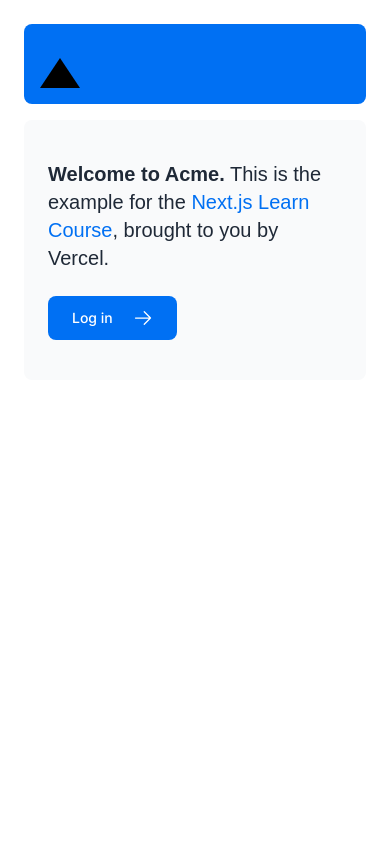
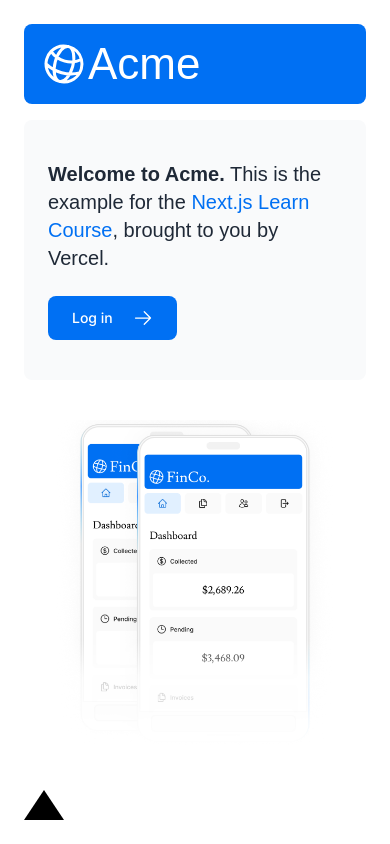
Before and after one commit to Pranay-Kumar-k/nextjs-dashboard, a Next.js app: page / in a window 390 px wide. Built offline with nearby package versions, Linux system fonts and the light colour scheme; a web font is replaced by a local one.

Commit message:
adding responsive images for desktop and mobile view

```diff
--- a/app/page.tsx
+++ b/app/page.tsx
@@ -3,13 +3,13 @@
 import Link from 'next/link';
 import styles from '@/app/ui/home.module.css';
 import { lusitana } from '@/app/ui/fonts';
+import Image from 'next/image';
 
 export default function Page() {
   return (
     <main className="flex min-h-screen flex-col p-6">
       <div className="flex h-20 shrink-0 items-end rounded-lg bg-blue-500 p-4 md:h-52">
-        <div className={styles.shape} />
-        {/* <AcmeLogo /> */}
+        <AcmeLogo />
       </div>
       <div className="mt-4 flex grow flex-col gap-4 md:flex-row">
         <div className="flex flex-col justify-center gap-6 rounded-lg bg-gray-50 px-6 py-10 md:w-2/5 md:px-20">
@@ -28,9 +28,23 @@
           </Link>
         </div>
         <div className="flex items-center justify-center p-6 md:w-3/5 md:px-28 md:py-12">
-          {/* Add Hero Images Here */}
+          <Image
+            src="/hero-desktop.png"
+            width={1000}
+            height={760}
+            className="hidden md:block"
+            alt="Screenshots of the dashboard project showing desktop version"
+          />
+          <Image
+            src="/hero-mobile.png"
+            width={560}
+            height={620}
+            className="block md:hidden"
+            alt="Screenshots of the dashboard project showing desktop version"
+          />
         </div>
       </div>
+      <div className={styles.shape} />
     </main>
   );
 }
```
